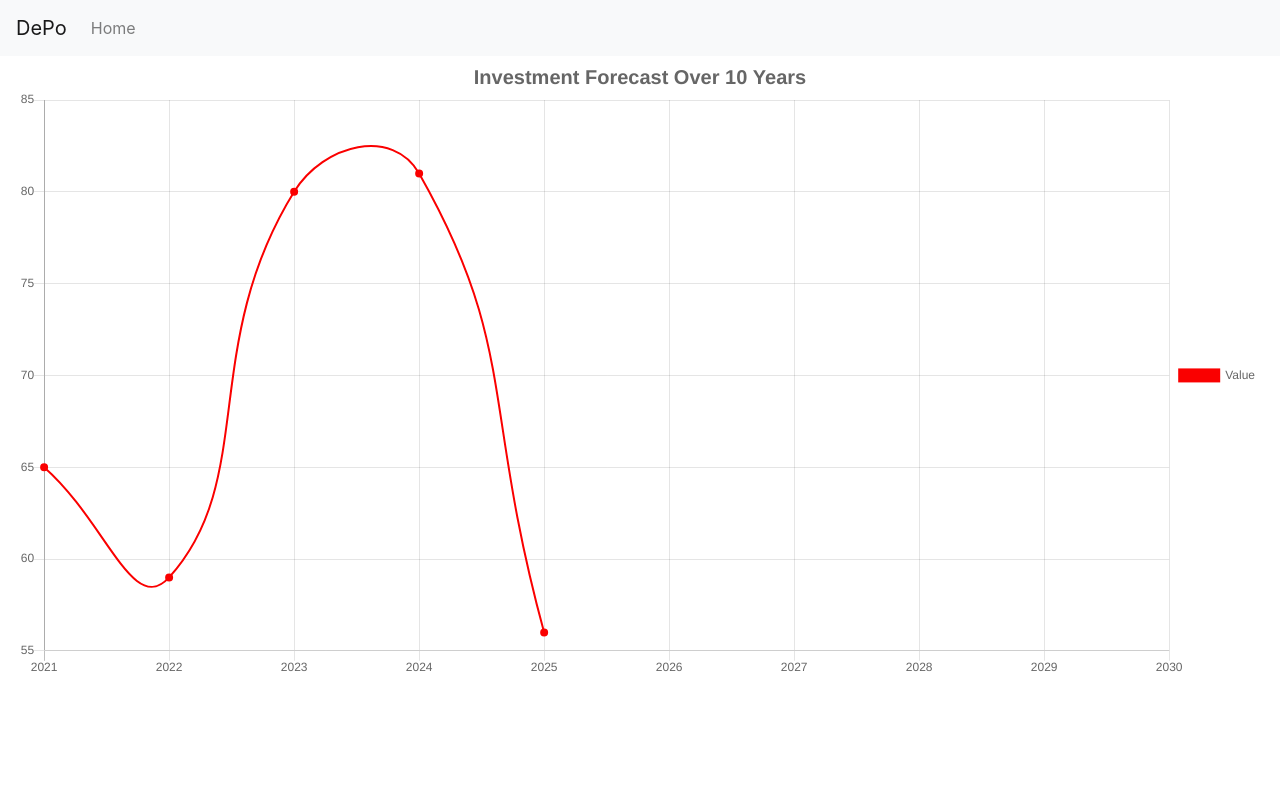
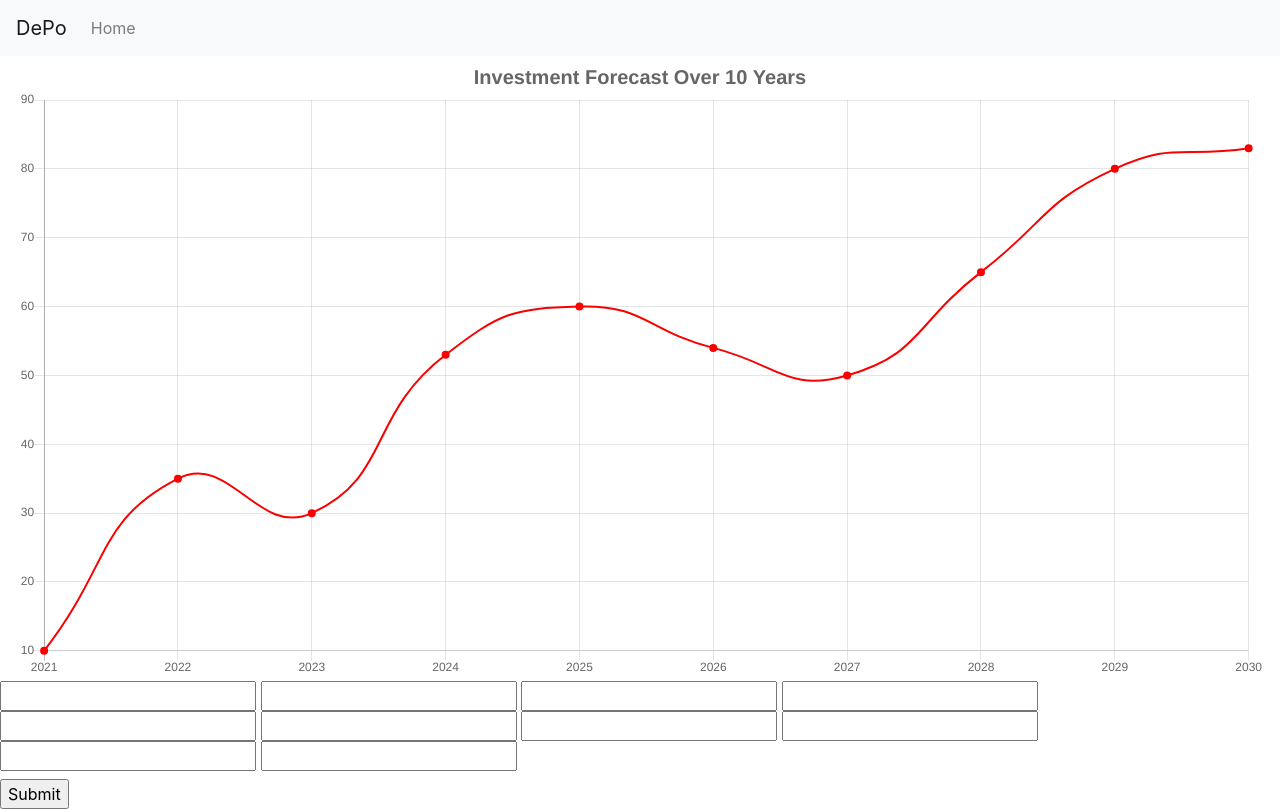
Before and after one commit to rashelrr/gs-summit-group-26, a React (Create React App) app in the folder Goldman Sachs/Forecaster/eng-possibilities-svcs-tests/src/main/java/com/investing/UI/: page / in a window 1280 px wide. Built offline with nearby package versions, Linux system fonts and the light colour scheme.

Commit message:
percentage inputs

```diff
--- a/Goldman Sachs/Forecaster/eng-possibilities-svcs-tests/src/main/java/com/investing/UI/public/index.html
+++ b/Goldman Sachs/Forecaster/eng-possibilities-svcs-tests/src/main/java/com/investing/UI/public/index.html
@@ -28,6 +28,26 @@
 <body>
   <noscript>You need to enable JavaScript to run this app.</noscript>
   <div id="root"></div>
+
+  <form>
+    <div>
+      <label>
+        <input type="number" name="num" />
+        <input type="number" name="num" />
+        <input type="number" name="num" />
+        <input type="number" name="num" />
+        <input type="number" name="num" />
+        <input type="number" name="num" />
+        <input type="number" name="num" />
+        <input type="number" name="num" />
+        <input type="number" name="num" />
+        <input type="number" name="num" />
+      </label>
+    </div>
+    <input type="submit" value="Submit" />
+  </form>
+  <!-- <canvas id="chart" width="400" height="400"></canvas> -->
+
   <!--
       This HTML file is a template.
       If you open it directly in the browser, you will see an empty page.
--- a/Goldman Sachs/Forecaster/eng-possibilities-svcs-tests/src/main/java/com/investing/UI/src/pages/Forecaster/index.js
+++ b/Goldman Sachs/Forecaster/eng-possibilities-svcs-tests/src/main/java/com/investing/UI/src/pages/Forecaster/index.js
@@ -1,12 +1,16 @@
 import React from "react";
-import {Container} from "react-bootstrap";
+// import {Container} from "react-bootstrap";
 import {Line} from 'react-chartjs-2';
+import {Chart} from 'react-chartjs-2';
 
+// x-axis dates
 const currYear = new Date().getFullYear();
+const nextTenYears = [currYear, currYear+1, currYear+2,
+  currYear+3, currYear+4,currYear+5,currYear+6,
+  currYear+7,currYear+8, currYear+9]
+
 const state = {
-  labels: [currYear, currYear+1, currYear+2,
-          currYear+3, currYear+4,currYear+5,currYear+6,
-          currYear+7,currYear+8, currYear+9],
+  labels: nextTenYears,
   datasets: [
     {
       label: 'Value',
@@ -16,7 +20,7 @@ const state = {
       borderColor: 'rgba(250,0,0,1)',
       borderWidth: 2,
       // TODO import data (these are just dummy values)
-      data: [65, 59, 80, 81, 56]
+      data: [10, 35, 30, 53, 60, 54, 50, 65, 80, 83]
     }
   ]
 }
@@ -34,9 +38,9 @@ export default class App extends React.Component {
               fontSize:20
             },
             legend:{
-              display:true,
-              position:'right'
+              display:false,
             }
+
           }}
         />
       </div>
```
